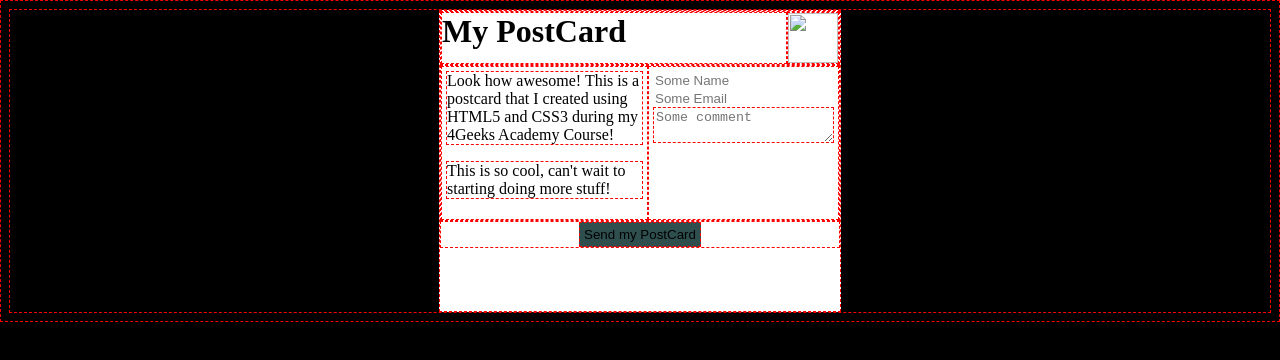
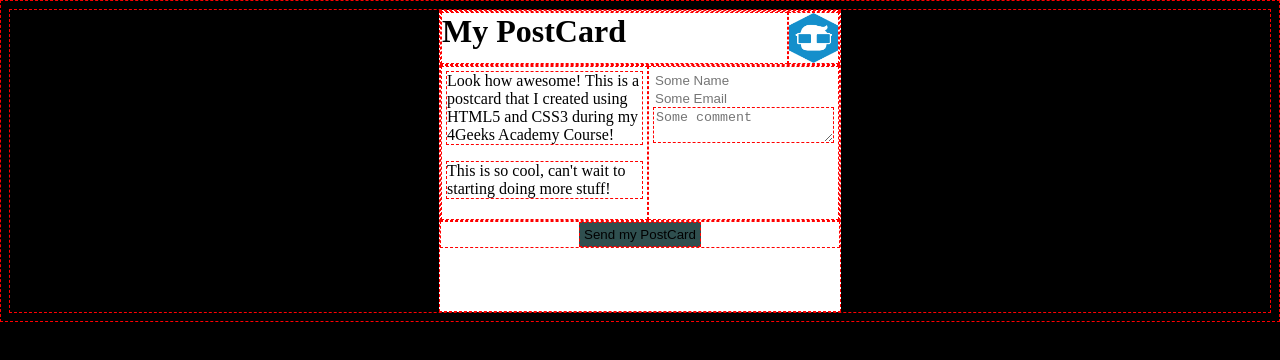
Before and after one commit to E-Vivanco/postcard, a plain HTML site: page index.html in a window 1280 px wide. Drawn offline with Linux system fonts and the light colour scheme.

Commit message:
2° act postcard

```diff
--- a/index.html
+++ b/index.html
@@ -10,7 +10,7 @@
 		<div class="postcard">
 			<div class="postcard-header"><!---->
 				<h1>My PostCard</h1>
-				<img src="./assets/imgs/4geeks.png" />
+				<img src="./assets/img/4geeks.png" />
 				<!--src="https://raw.githubusercontent.com/breatheco-de/exercise-postcard/e63a7916530cc850bd92aa1c2e19191837fb5c80/.learn/assets/4geeks.png"/>-->
 			</div>
 			<div class="postcard-body">
```
Also changed, not shown: assets/img/4geeks.png (renamed from 4geeks.png), 1 other file.
